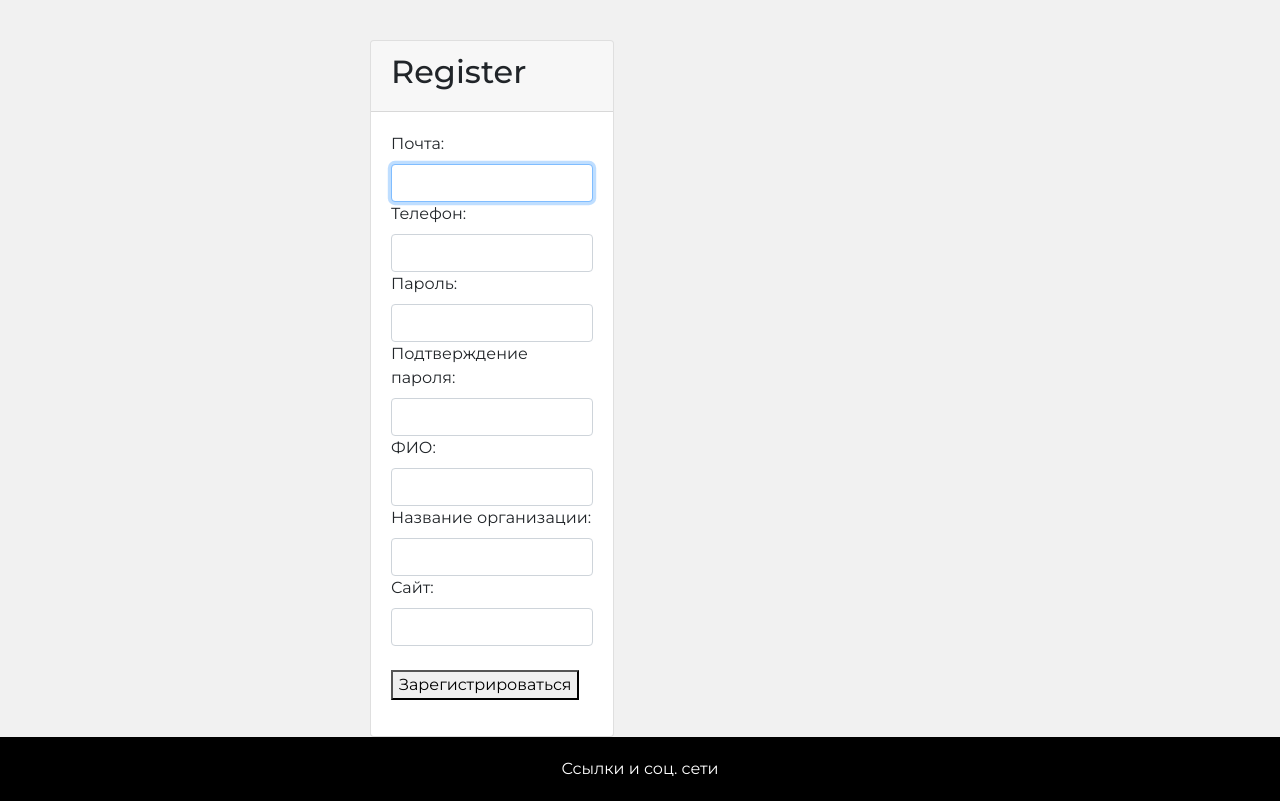
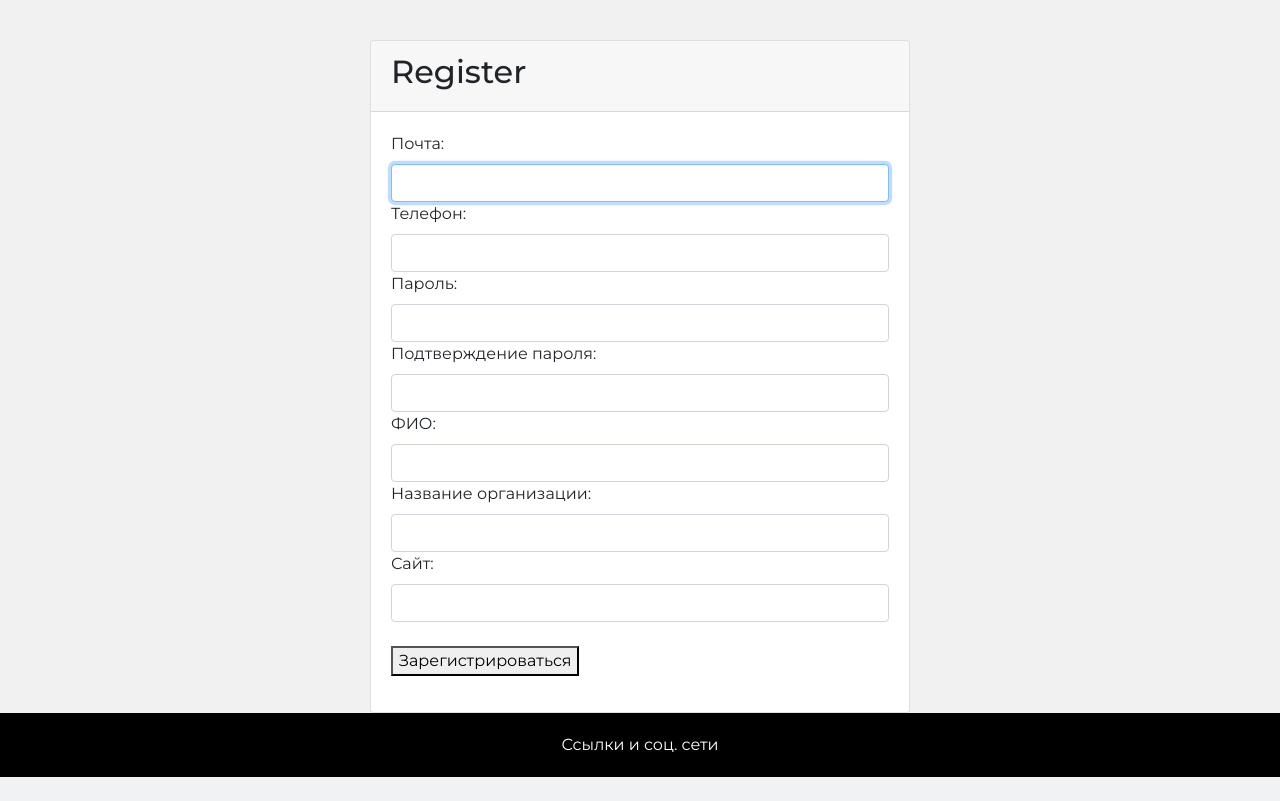
Before and after one commit to DarthZiel/BastauProject, a Django app: page /partner_register/ in a window 1280 px wide. Shown: the part 56-857 px from the top of the page. After the commit the page ends 833 px from the top, so only its background shows below. Run offline with Django 4.2, Linux system fonts and the light colour scheme; some libraries are stand-ins or nearby versions.

Commit message:
fix style

```diff
--- a/BastauApp/static/css/style.css
+++ b/BastauApp/static/css/style.css
@@ -443,7 +443,3 @@ placeholder: 'Все категории'
 width:244px;
 height:244px
 }
-.card{
-
-width:244px;
-}
```
